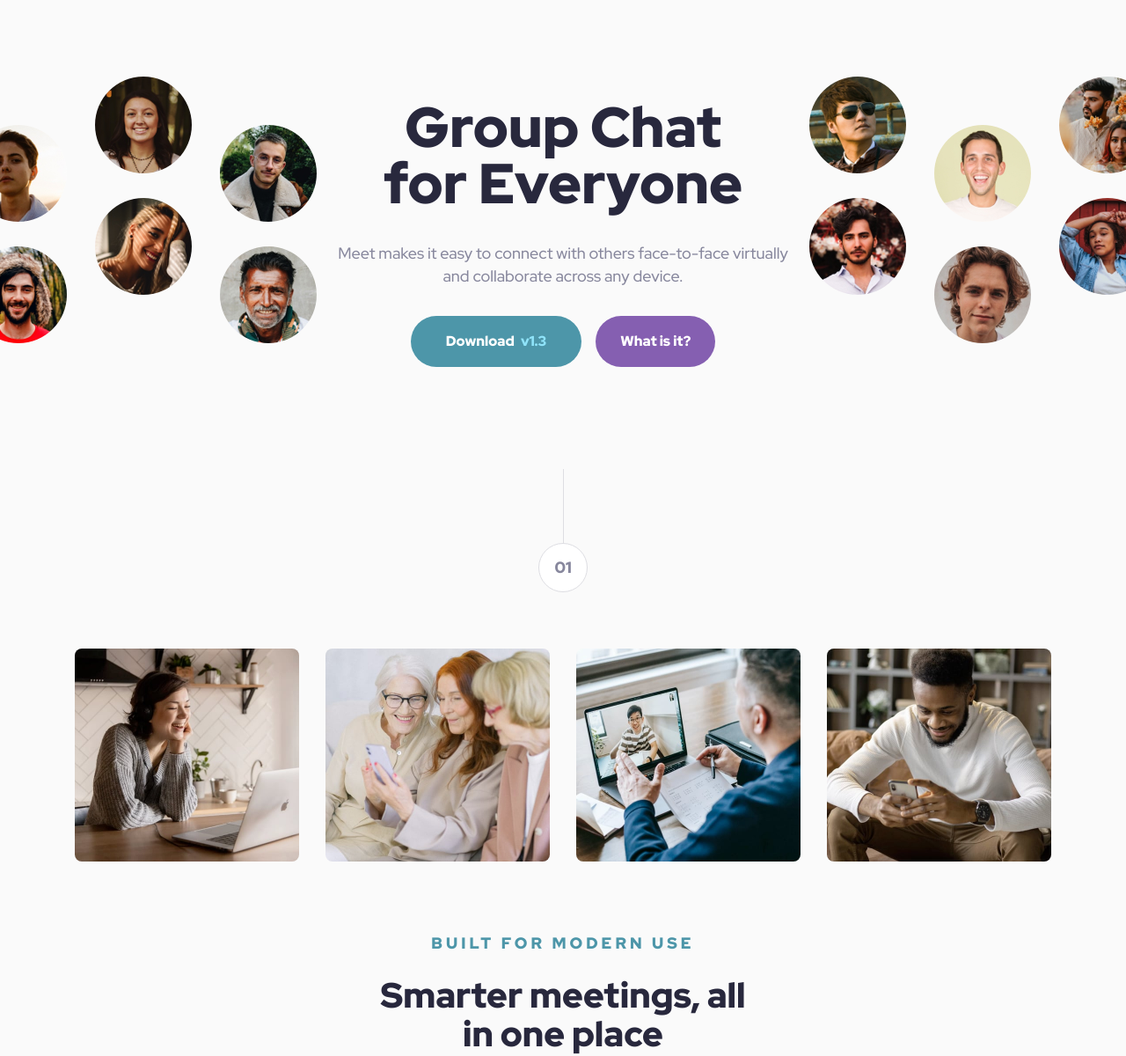
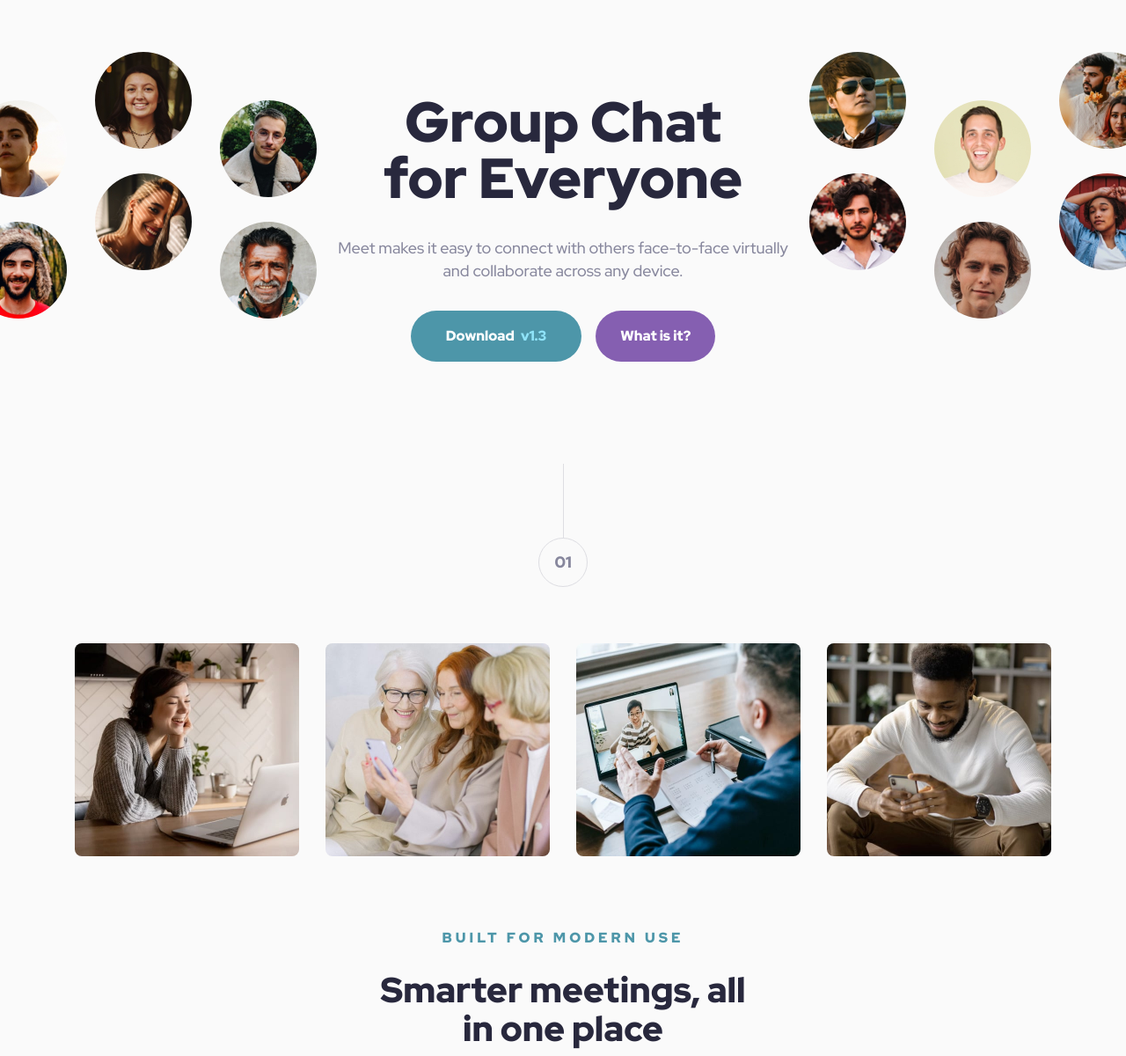
Before and after one commit to flxemt/meet-landing-page, a website built with Vite: page index.html in a window 1280 px wide. Shown: the part 111-1311 px from the top of the page at 88% size. Built offline with nearby package versions, Linux system fonts and the light colour scheme.

Commit message:
layout fixes

```diff
--- a/index.html
+++ b/index.html
@@ -16,7 +16,7 @@
     </header>
     <section class="flex flex-col items-center overflow-hidden hero">
       <img class="min-w-[414px] md:min-w-[820px] xl:hidden" src="/tablet/image-hero.png" alt="Hero image" />
-      <div class="flex flex-col items-center mt-12 px-6 text-center md:max-w-[457px] md:mt-[4.5rem] xl:max-w-[540px] xl:mt-[3.375rem] xl:px-0">
+      <div class="flex flex-col items-center mt-12 px-6 text-center md:max-w-[457px] md:mt-[4.5rem] xl:max-w-[540px] xl:mt-12 xl:px-0">
         <h1 class="font-black text-h2 leading-h2 text-dark-blue md:text-[3rem] md:leading-[1] xl:text-h1 xl:leading-h1 xl:max-w-[445px]">Group Chat for Everyone</h1>
         <p class="text-gray mt-7 xl:mt-[2.125rem]">Meet makes it easy to connect with others face-to-face virtually and collaborate across any device.</p>
         <div class="flex flex-col items-center mt-8 gap-4 text-white font-black md:flex-row text-[1rem]">
@@ -31,7 +31,7 @@
     <section class="px-6 mt-16 md:mt-20 md:px-10 xl:mt-[7.25rem]">
       <div class="flex flex-col items-center">
         <div class="w-[1px] h-[84px] bg-[#dddde2]"></div>
-        <div class="rounded-full w-[56px] h-[56px] flex justify-center items-center border-[1px] border-[#dddde2] bg-white font-black">01</div>
+        <div class="rounded-full w-[56px] h-[56px] flex justify-center items-center border-[1px] border-[#dddde2] bg-snow-white font-black">01</div>
       </div>
       <div class="xl:container mx-auto my-16 grid grid-cols-2 gap-6 md:grid-cols-4 md:gap-3 md:mt-[4.25rem] md:mb-12 xl:gap-[1.875rem] xl:mt-16 xl:mb-20">
         <img class="rounded-image" src="/desktop/image-woman-in-videocall.jpg" alt="Woman in videocall" />
@@ -40,13 +40,13 @@
         <img class="rounded-image" src="/desktop/image-man-texting.jpg" alt="Man texting" />
       </div>
       <div class="flex flex-col items-center text-center md:max-w-[573px] md:mx-auto xl:max-w-[540px]">
-        <div class="tracking-overline uppercase font-black text-hippie-blue">Built for modern use</div>
+        <div class="tracking-overline text-[1rem] uppercase font-black text-hippie-blue">Built for modern use</div>
         <h2 class="mt-6 text-[2rem] leading-[2.25rem] font-black text-dark-blue md:text-h2 md:leading-h2 md:max-w-[445px]">Smarter meetings, all in one place</h2>
         <p class="mt-8">Send messages, share files, show your screen, and record your meetings — all in one workspace. Control who can join with invite-only team access, data encryption, and data export.</p>
       </div>
       <div class="mt-16 flex flex-col items-center relative z-10 md:mt-20 xl:mt-[4.5rem]">
         <div class="w-[1px] h-[84px] bg-[#dddde2]"></div>
-        <div class="rounded-full w-[56px] h-[56px] flex justify-center items-center border-[1px] border-[#dddde2] bg-white font-black">02</div>
+        <div class="rounded-full w-[56px] h-[56px] flex justify-center items-center border-[1px] border-[#dddde2] bg-snow-white font-black">02</div>
       </div>
     </section>
     <footer class="px-6 bg-footer bg-cover pt-[5.75rem] pb-[4.5rem] -mt-7 relative before:absolute before:content-[''] before:w-full before:h-full before:top-0 before:left-0 before:bg-[#4d96a9e6] md:px-10 md:pb-[4.125rem] md:bg-footer-tablet xl:bg-footer-desktop xl:pt-[7.25rem] xl:pb-[6.5rem]">
--- a/style.css
+++ b/style.css
@@ -4,7 +4,7 @@
 
 @media (min-width: 1110px) {
   .hero {
-    background: url('/desktop/image-hero-left.png') no-repeat center left -34px,
-      url('/desktop/image-hero-right.png') no-repeat center right -34px;
+    background: url('/desktop/image-hero-left.png') no-repeat top left -34px,
+      url('/desktop/image-hero-right.png') no-repeat top right -34px;
   }
 }
```
